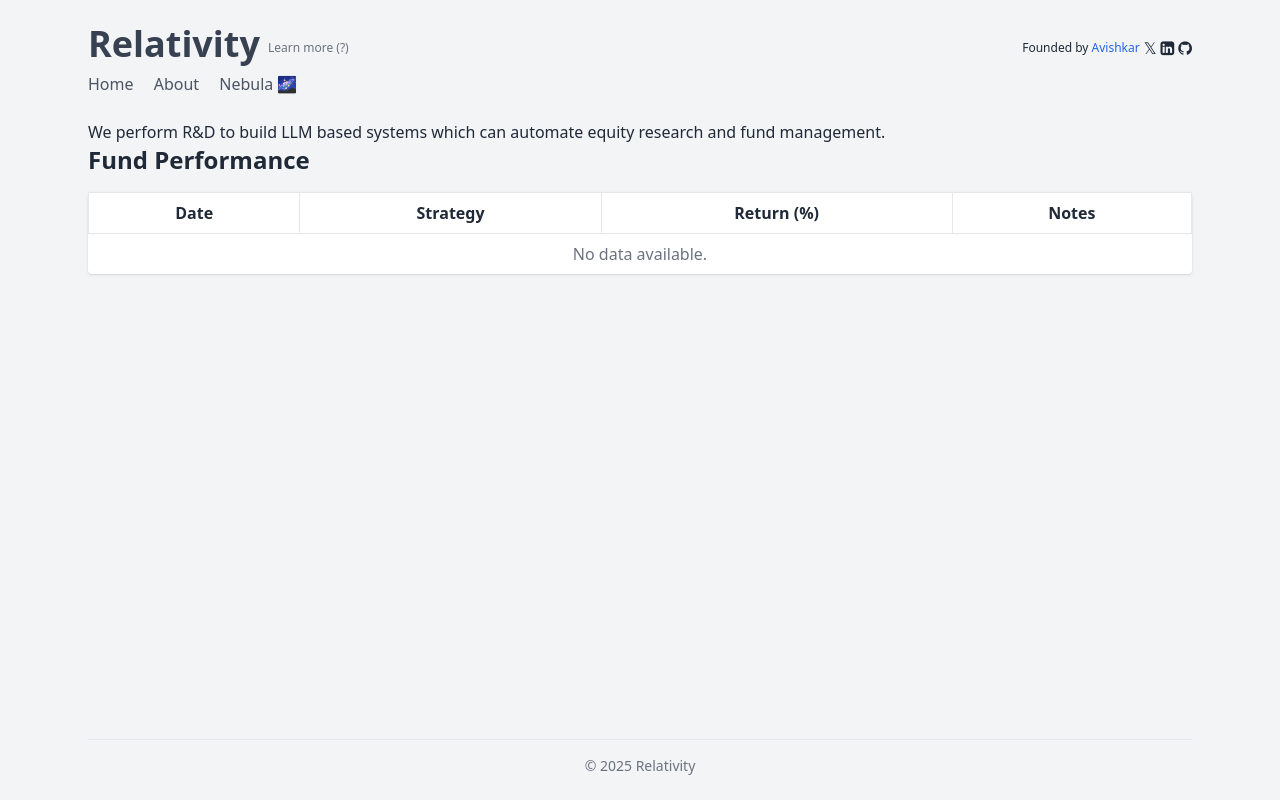
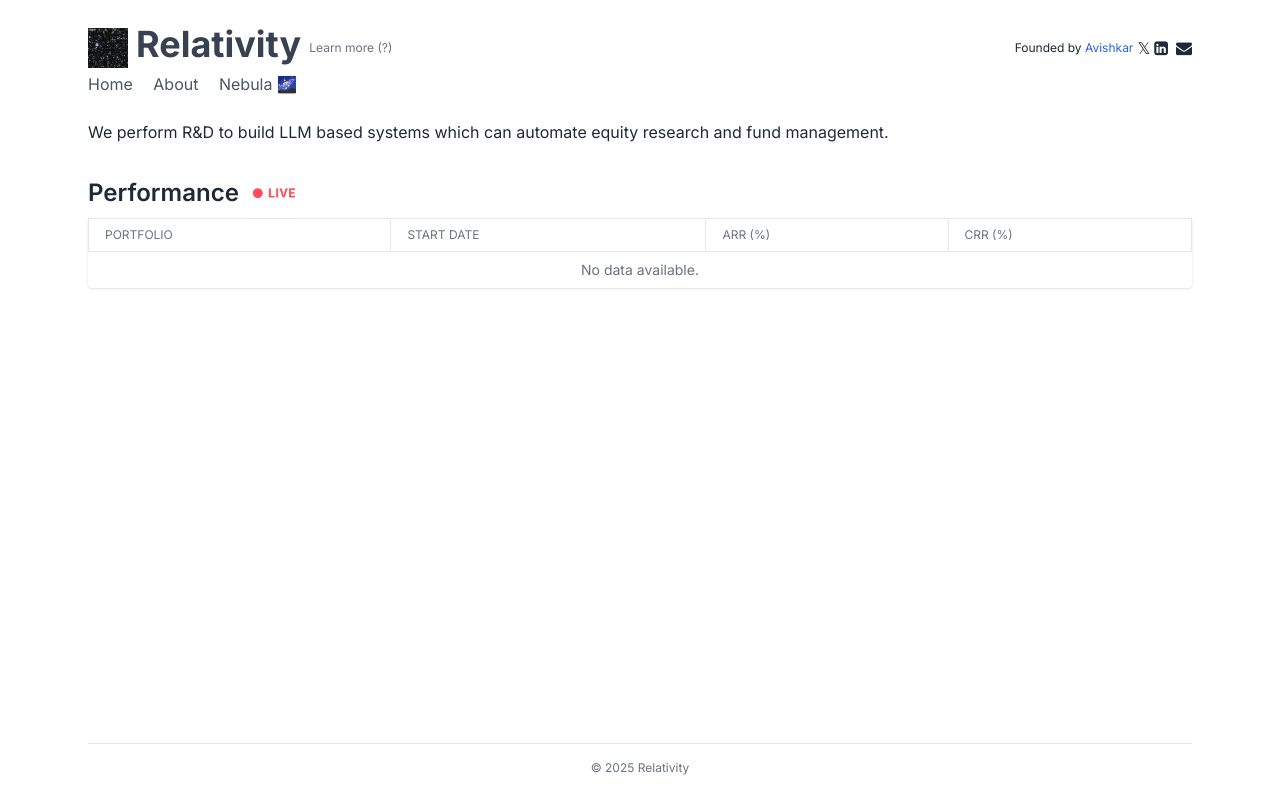
Before and after one commit to AvishkarArjan/relativityweb, a Django app: page / in a window 1280 px wide. Run offline with Django 5.2, Linux system fonts and the light colour scheme; data that the repository does not hold is empty; some libraries are stand-ins or nearby versions.

Commit message:
images are a little heavy but wtvr

```diff
--- a/core/templates/base.html
+++ b/core/templates/base.html
@@ -1,3 +1,5 @@
+{% load static %}
+
 <!DOCTYPE html>
 <html lang="en">
 <head>
@@ -26,12 +28,13 @@
     </script>
 </head>
 
-<body class="bg-gray-100 text-gray-800 font-sans min-h-screen flex flex-col font-inter">
+<body class="text-gray-800 font-sans min-h-screen flex flex-col font-inter">
 
-    <div class="max-w-6xl mx-auto p-6 w-full flex flex-col flex-grow">
+    <div class="max-w-6xl mx-auto p-6 w-full flex flex-col flex-grow font-inter">
         <header class="mb-6">
             <div class="flex justify-between">
                 <div class="flex gap-2 items-center">
+                    <img src="{% static 'images/space.gif' %}" class="max-w-[40px]" >
                     <h1 class="text-4xl font-bold text-gray-700 mb-2">Relativity</h1>
                     <a href="/about" class="text-xs text-gray-500 hover:underline">Learn more (?)</a>
                 </div>
@@ -45,7 +48,8 @@
                         <i class="fa fa-linkedin-square"></i>
                     </a>
                     <a class="hover:text-blue-600 hover:underline" href="https://github.com/AvishkarArjan/" target="_blank">
-                        <i class="fa fa-github"></i>
+                    <a class="hover:text-blue-600 hover:underline" href="mailto:avishkararjan@gmail.com">
+                        <i class="fa fa-envelope"></i>
                     </a>
                 </div>
             </div>
@@ -61,7 +65,7 @@
             {% endblock %}
         </main>
 
-        <footer class="mt-6 text-sm text-gray-500 border-t pt-4 flex justify-center">
+        <footer class="mt-6 text-xs text-gray-500 border-t pt-4 flex justify-center">
             <p>&copy; 2025 Relativity</p>
         </footer>
     </div>
--- a/core/templates/home.html
+++ b/core/templates/home.html
@@ -1,26 +1,32 @@
 {% extends "base.html" %}
+{% load static %}
 
 {% block title %} - Home{% endblock %}
 
 {% block content %}
     <p>We perform R&D to build LLM based systems which can automate equity research and fund management.</p>
-    <h2 class="text-2xl font-semibold mb-4">Fund Performance</h2>
-    <!-- <h1 class="text-2xl font-bold mb-4">Return Records</h1> -->
+    <br>
+
+    <div class="flex gap-2 items-center">
+        <h2 class="text-2xl font-semibold">Performance</h2>
+        <img class="max-w-[50px]" src="{% static 'images/live.gif' %}" alt="Live">
+    </div>
+
 
     <table class="min-w-full bg-white shadow rounded">
-        <thead>
+        <thead class="">
             <tr>
-                <th class="px-4 py-2 border">Date</th>
-                <th class="px-4 py-2 border">Strategy</th>
-                <th class="px-4 py-2 border">Return (%)</th>
-                <th class="px-4 py-2 border">Notes</th>
+                <th class="px-4 py-2 text-start text-xs font-medium text-gray-500 uppercase border">Portfolio</th>
+                <th class="px-4 py-2 text-start text-xs font-medium text-gray-500 uppercase border">Start Date</th>
+                <th class="px-4 py-2 text-start text-xs font-medium text-gray-500 uppercase border">ARR (%)</th>
+                <th class="px-4 py-2 text-start text-xs font-medium text-gray-500 uppercase border">CRR (%)</th>
             </tr>
         </thead>
-        <tbody>
+        <tbody class="text-sm">
             {% for r in returns %}
             <tr class="border-t">
+                <td class="px-4 py-2">{{ r.strategy_name }}</td>
                 <td class="px-4 py-2">{{ r.date }}</td>
-                <td class="px-4 py-2">{{ r.strategy_name }}</td>
                 <td class="px-4 py-2">{{ r.return_percent }}</td>
                 <td class="px-4 py-2">{{ r.notes }}</td>
             </tr>
@@ -31,4 +37,6 @@
             {% endfor %}
         </tbody>
     </table>
+
+
 {% endblock %}
--- a/core/views.py
+++ b/core/views.py
@@ -2,8 +2,8 @@ from django.shortcuts import render
 from .models import Return
 
 def home(request):
-    # returns = Return.objects.all().order_by('-date')  # latest first
-    returns = []
+    returns = Return.objects.all().order_by('-date')  # latest first
+    # returns = []
     """
     Date	Strategy	Return (%)	Notes
     July 27, 2025	Nebula-Mark1	12.00	The return %age should be dynamically rendered on the page.
--- a/relativityweb/settings.py
+++ b/relativityweb/settings.py
@@ -148,7 +148,8 @@ USE_TZ = True
 # Static files (CSS, JavaScript, Images)
 # https://docs.djangoproject.com/en/5.2/howto/static-files/
 
-STATIC_URL = "static/"
+STATIC_URL = "/static/"
+STATICFILES_DIRS = [BASE_DIR / 'core/static']  # or use Path(__file__).resolve().parent etc.
 
 # Default primary key field type
 # https://docs.djangoproject.com/en/5.2/ref/settings/#default-auto-field
```
Also changed, not shown: core/templates/nebula.html (+56 -5 lines), core/static/images/live.gif (added), core/static/images/space.gif (added), 1 other file.
